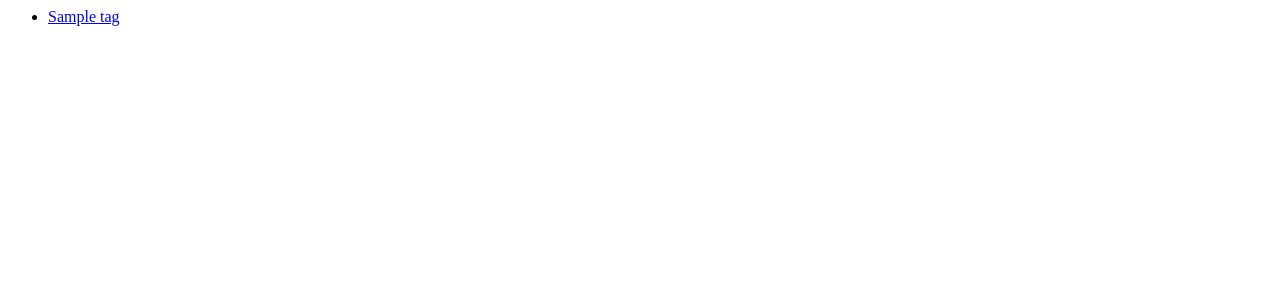
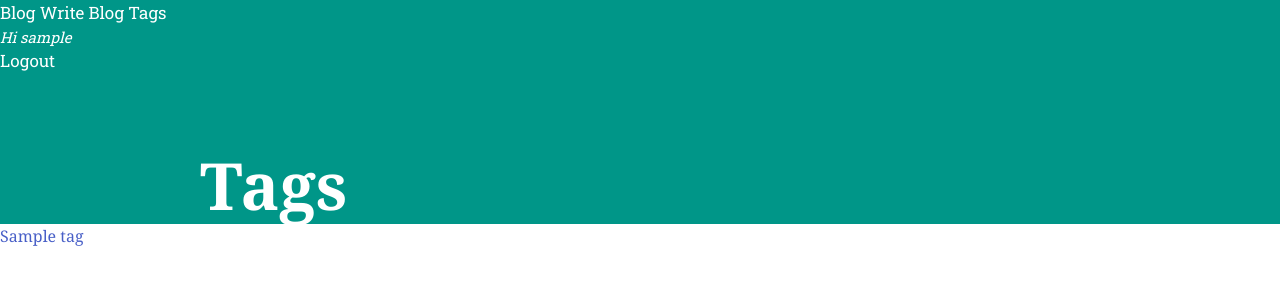
Before and after one commit to melrick8196/blog, a Flask app: page /tags in a window 1280 px wide. Before the commit the part shown is almost empty. Shown: the top 300 px of the page. Run offline with Flask 2, Linux system fonts and the light colour scheme; a user stored in the database is signed in; tables that the repository leaves empty hold one stand-in row (values such as "Sample post"); some libraries are stand-ins or nearby versions.

Commit message:
Added navbar & style fixes

```diff
--- a/app/models.py
+++ b/app/models.py
@@ -20,7 +20,7 @@
     posted_at = db.Column(db.DateTime,default=datetime.utcnow, onupdate=datetime.utcnow)
     posted_by = db.Column(db.Integer,db.ForeignKey("users.id"))
     comments = db.relationship('Comments',lazy='dynamic',back_populates='blog')
-    tags = db.relationship('Tags',lazy='dynamic',back_populates='blog')
+    tags = db.relationship('Tags',back_populates='blog')
     users = db.relationship('User',back_populates='blog')
 
 
--- a/app/static/style.css
+++ b/app/static/style.css
@@ -16,10 +16,7 @@
     background-color: #009688;
     color: #fff;
     padding-left:200px;
-    padding-top:90px;
-    border-bottom: 3px;
-    border-bottom-color: #004d40;
-    border-bottom-style: solid;
+    padding-top:75px;
 
 }
 
@@ -35,3 +32,23 @@
 #allTitle :hover {
     color: #009688;
 }
+
+.nav {
+    background-color: #009688;
+}
+.nav-item {
+    color: #fff;
+    font-family: 'Roboto Slab', serif;
+    font-size: 17px;
+}
+
+.nav-center {
+    color: #fff;
+    font-family: 'Roboto Slab', serif;
+    font-size: 15px;
+    font-style: italic;
+}
+
+.nav-item a, a.nav-item {
+    color: #fff !important;
+}
--- a/app/templates/all_tags.html
+++ b/app/templates/all_tags.html
@@ -1,5 +1,17 @@
-{% for t in tags %}
-<ul>
-    <li><a href="{{ url_for('tagSearch',tagName=t.tag_name) }}">{{ t.tag_name }}</a></li>
-</ul>
-{% endfor %}
+<html>
+<head>
+    <title>Tags</title>
+    {% include 'headers.html' %}
+</head>
+<body>
+    {% include 'navbar.html' %}
+            <div id="header">
+                <p class="title">Tags</p>
+            </div>
+    {% for t in tags %}
+    <ul>
+        <li><a href="{{ url_for('tagSearch',tagName=t.tag_name) }}">{{ t.tag_name }}</a></li>
+    </ul>
+    {% endfor %}
+</body>
+</html>
--- a/app/templates/blog.html
+++ b/app/templates/blog.html
@@ -9,6 +9,7 @@
 
 </style>
 <body>
+    {% include 'navbar.html' %}
             <div id="header">
                 <p class="title">All Posts</p>
             </div>
--- a/app/templates/headers.html
+++ b/app/templates/headers.html
@@ -1,3 +1,4 @@
 <link rel="stylesheet" href="https://maxcdn.bootstrapcdn.com/font-awesome/4.7.0/css/font-awesome.min.css">
 <link rel="stylesheet" href="https://cdnjs.cloudflare.com/ajax/libs/bulma/0.4.0/css/bulma.css">
 <link rel="stylesheet" href="{{ url_for('static',filename='style.css') }}">
+<link href="https://fonts.googleapis.com/css?family=Roboto+Slab" rel="stylesheet">
--- /dev/null
+++ b/app/templates/navbar.html
@@ -0,0 +1,29 @@
+<nav class="nav">
+    <div class="nav-left">
+        <a class="nav-item" href="{{ url_for('blog') }}">
+            Blog
+        </a>
+        <a class="nav-item" href="{{ url_for('write') }}">
+            Write Blog
+        </a>
+        <a class="nav-item" href="{{ url_for('tags') }}">
+            Tags
+        </a>
+    </div>
+    <div class="nav-center" style="color:#fff;">
+        {% if current_user.is_authenticated %}
+          Hi {{ current_user.nickname }}
+          {% endif %}
+    </div>
+    <div class="nav-right">
+        {% if current_user.is_authenticated %}
+        <a class="nav-item" href="{{ url_for('logout') }}">
+            Logout
+        </a>
+        {% else %}
+        <a class="nav-item" href="{{ url_for('index') }}">
+            Login
+        </a>
+        {% endif %}
+    </div>
+</nav>
--- a/app/templates/post.html
+++ b/app/templates/post.html
@@ -6,7 +6,7 @@
     {% include 'headers.html' %}
 </head>
 <body>
-
+    {% include 'navbar.html' %}
     {% for p in post %}
         {%set title = p.blog_title %}
     <div id="header">
--- a/app/templates/writeblog.html
+++ b/app/templates/writeblog.html
@@ -14,6 +14,7 @@
 </style>
 </head>
 <body>
+    {% include 'navbar.html' %}
     <div id="header">
         <p class="title">Write Blog</p>
     </div>
--- a/app/views.py
+++ b/app/views.py
@@ -133,7 +133,7 @@
 @app.route('/tag/<tagName>')
 def tagSearch(tagName):
     selectedPosts = Blog.query.filter(Blog.tags.any(tag_name=tagName))
-    return render_template('selected_posts.html',selectedPosts = selectedPosts)
+    return render_template('selected_posts.html',selectedPosts = selectedPosts,tagName=tagName)
 
 
 @app.route("/logout")
```
Also changed, not shown: app/templates/selected_posts.html (+16 -5 lines).
